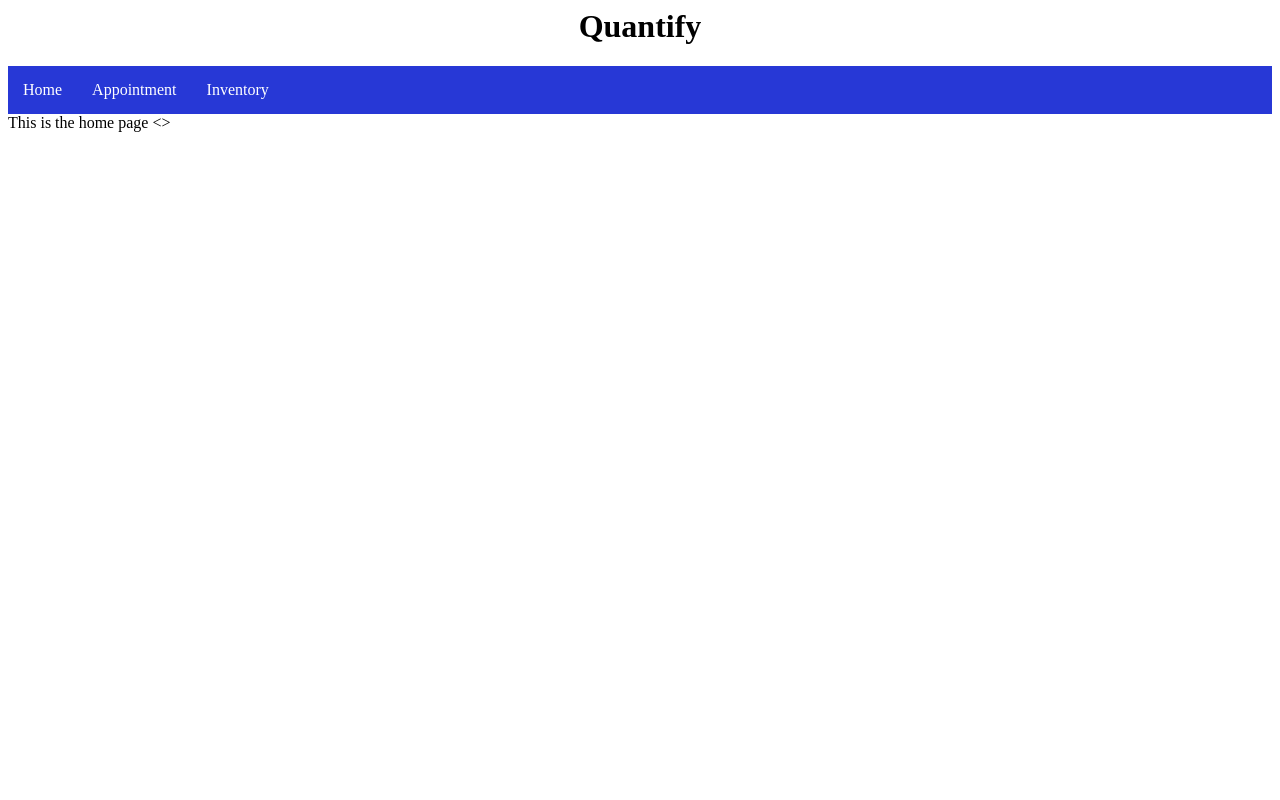
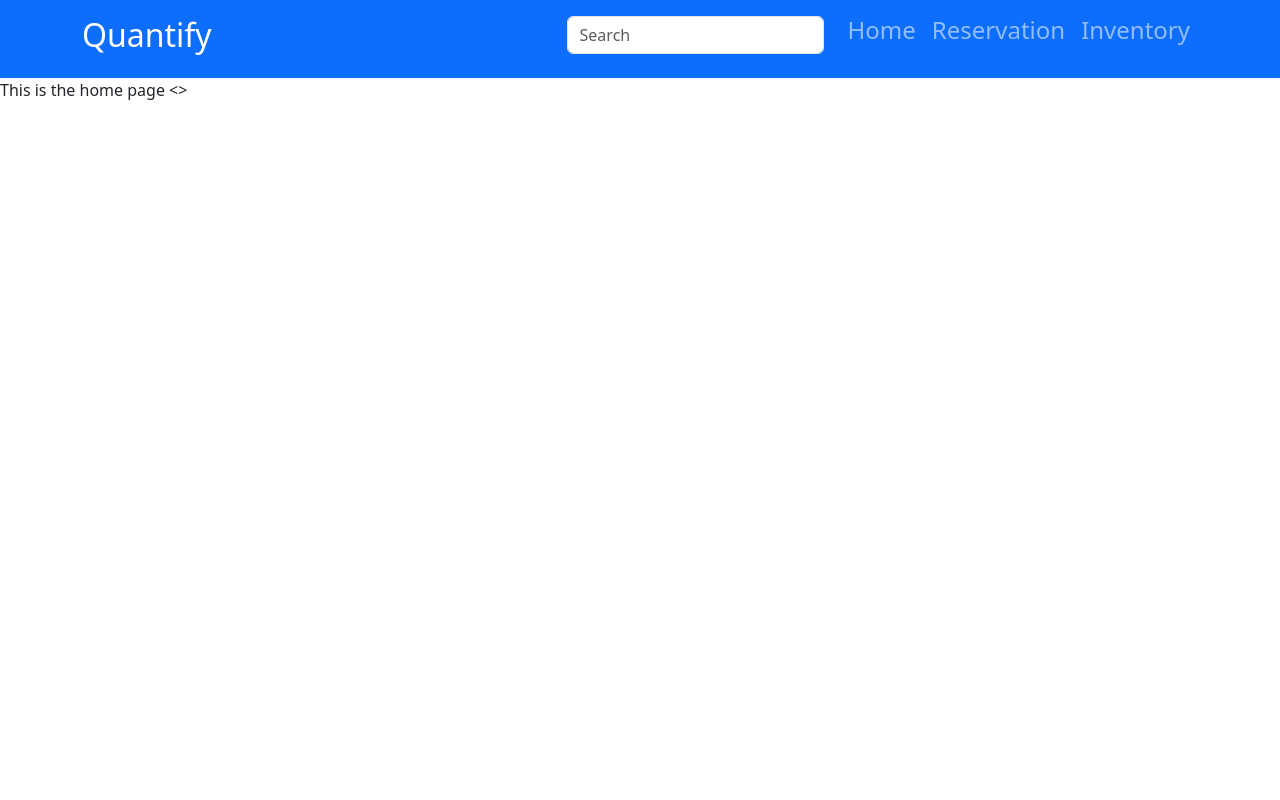
Before and after one commit to caesar0016/webQuantify, a PHP site: page / in a window 1280 px wide. Run offline with PHP 8.4, Linux system fonts and the light colour scheme; some libraries are stand-ins or nearby versions.

Commit message:
added with npm and downloaded bootstrap for offline use incase

```diff
--- a/header.html
+++ b/header.html
@@ -1,13 +1,27 @@
 <header>
-    <link rel="stylesheet" href="headerStyle.css">
-
-    <h1>Quantify</h1>
-
-    <nav class="navBar">
-        <ul>
-            <li><a href="index.php">Home</a></li>
-            <li><a href="appointmentPage.php">Appointment</a></li>
-            <li><a href="inventoryPage.php">Inventory</a></li>
-        </ul>
-    </nav>
+    <link rel="stylesheet" href="npm/node_modules/bootstrap/dist/css/bootstrap.css">
+        <nav class="navbar navbar-expand-lg bg-primary navbar-dark">
+            <div class="container">
+                <a href="#" class="navbar-brand"><h2>Quantify</h2></a>
+                <div class="collapse navbar-collapse">
+                    <ul class="navbar-nav ms-auto">
+                        <li class="nav-item">
+                            <form class="d-flex">
+                                <input class="form-control me-3 mt-2" type="search" placeholder="Search" name="searchInput">
+                            </form>
+                        </li>
+                        <li class="nav-item">
+                            <a href="index.php" class="nav-link"><h4>Home</h4></a>
+                        </li>
+                        <li class="nav-item">
+                            <a href="#" class="nav-link"><h4>Reservation</h4></a>
+                        </li>
+                        <li class="nav-item">
+                            <a href="inventoryPage.php" class="nav-link"><h4>Inventory</h4></a>
+                        </li>
+                    </ul>
+                </div>
+            </div>
+        </nav>
+    <script src="npm/node_modules/bootstrap/dist/js/bootstrap.bundle.js"></script>
 </header>
--- a/headerStyle.css
+++ b/headerStyle.css
@@ -1,28 +1,4 @@
-header{
-    margin: 0px;
+:root {
+    --bs-primary: #007bff; /* Default primary color */
+    --bs-primary-rgb: 0, 123, 255; /* RGB value of primary color */
 }
-h1{
-    text-align: center;
-}
-.navBar ul{
-    list-style-type: none;
-    background-color: rgb(39, 56, 214);
-    padding: 0px;
-    margin: 0px;
-    overflow: hidden;
-}
-
-.navBar a{
-    color: white;
-    text-decoration: none;
-    padding: 15px;
-    display: block;
-    text-align: center;
-}
-
-.navBar a:hover{
-    background-color: #848583;
-}
-.navBar li{
-    float: left;
-}
```
Also changed, not shown: npm/package.json (added, +14 -0 lines), npm/package-lock.json (added).
